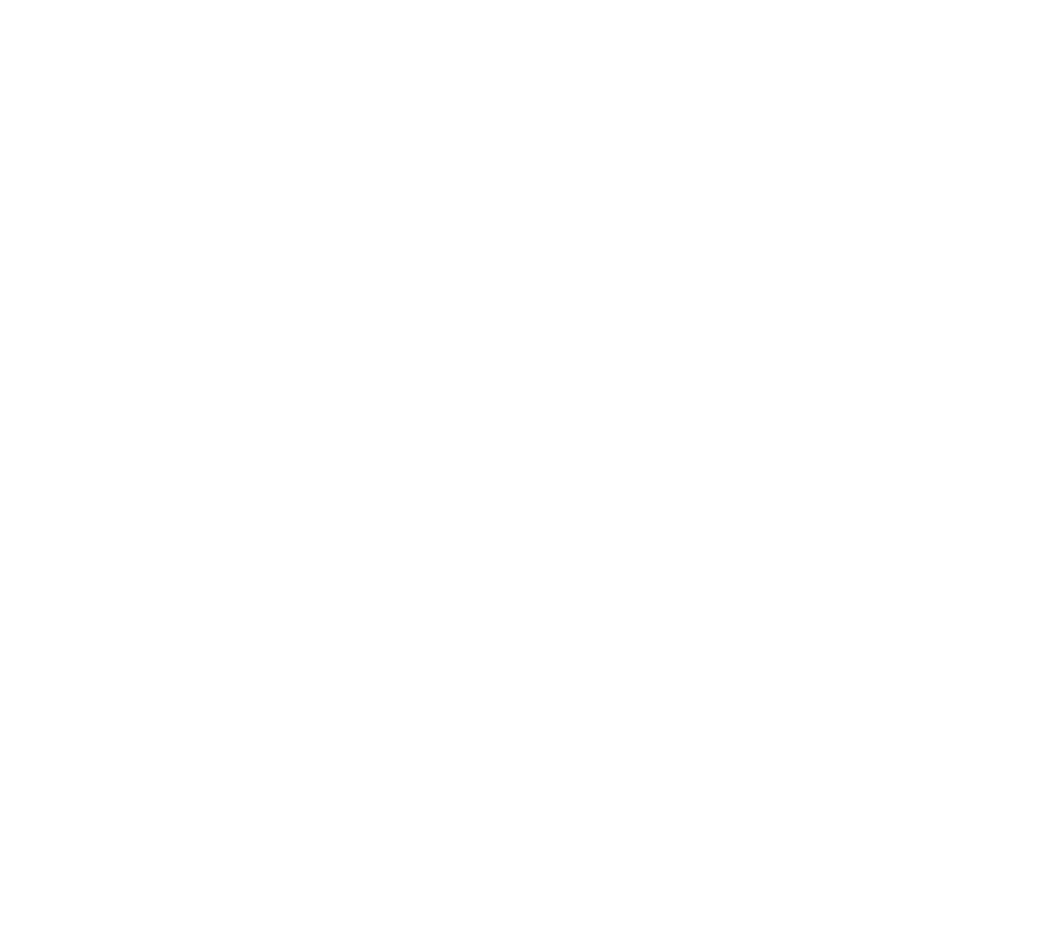
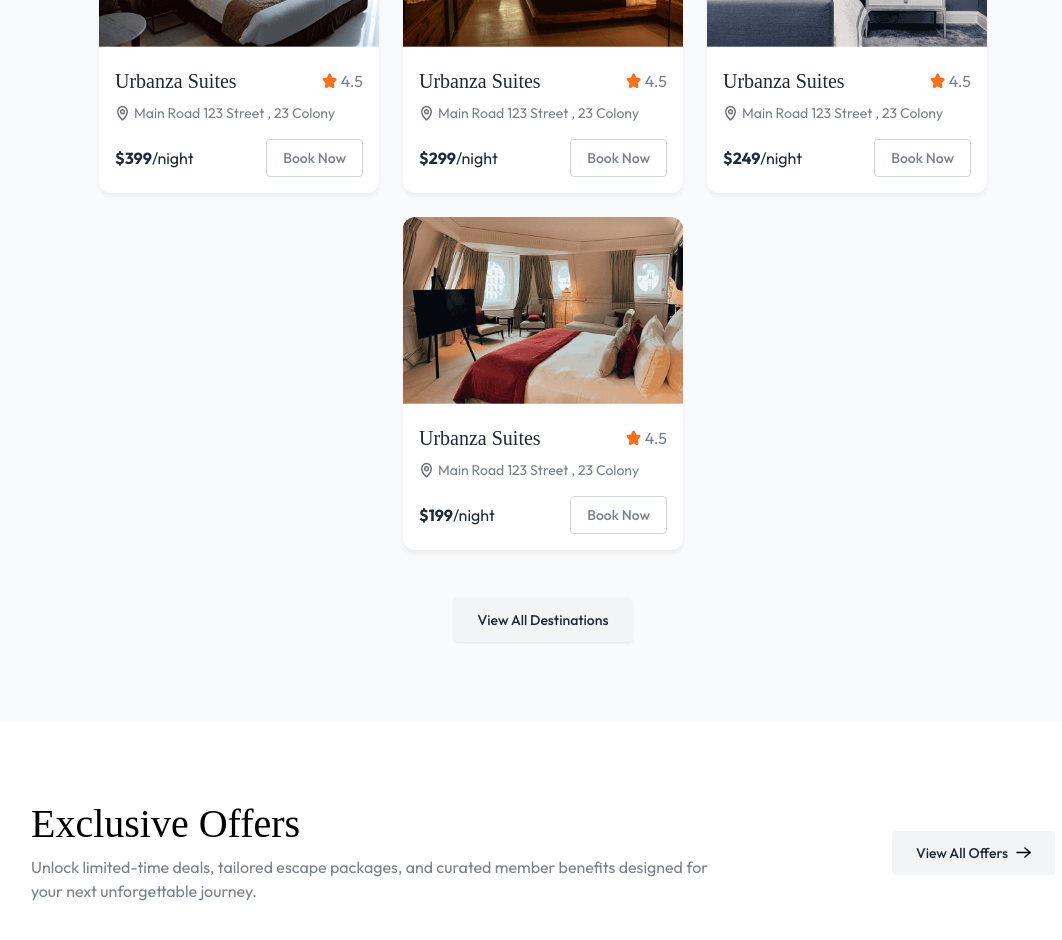
Before and after one commit to AjayPawar-dev/EzStays, a React (Vite) app in the folder client/: page / in a window 1280 px wide. Shown: the part 1200-2140 px from the top of the page, without its empty margins (97-1159 px from the left). Before the commit the page ends 800 px from the top, so only its background shows below. Built offline with nearby package versions, Linux system fonts and the light colour scheme; no server answers; a web font is replaced by a local one.

Commit message:
Included feature destinations and exclusive offers

```diff
--- a/client/src/pages/Home.jsx
+++ b/client/src/pages/Home.jsx
@@ -1,9 +1,14 @@
 import React from 'react'
 import Hero from '../components/Hero'
+import FeaturedDestination from '../components/FeaturedDestination'
+import ExclusiveOffers from '../components/ExclusiveOffers'
 const Home = () => {
   return (
     <>
+
         <Hero />
+        <FeaturedDestination/>
+        <ExclusiveOffers/>
     </>
   )
 }
```
